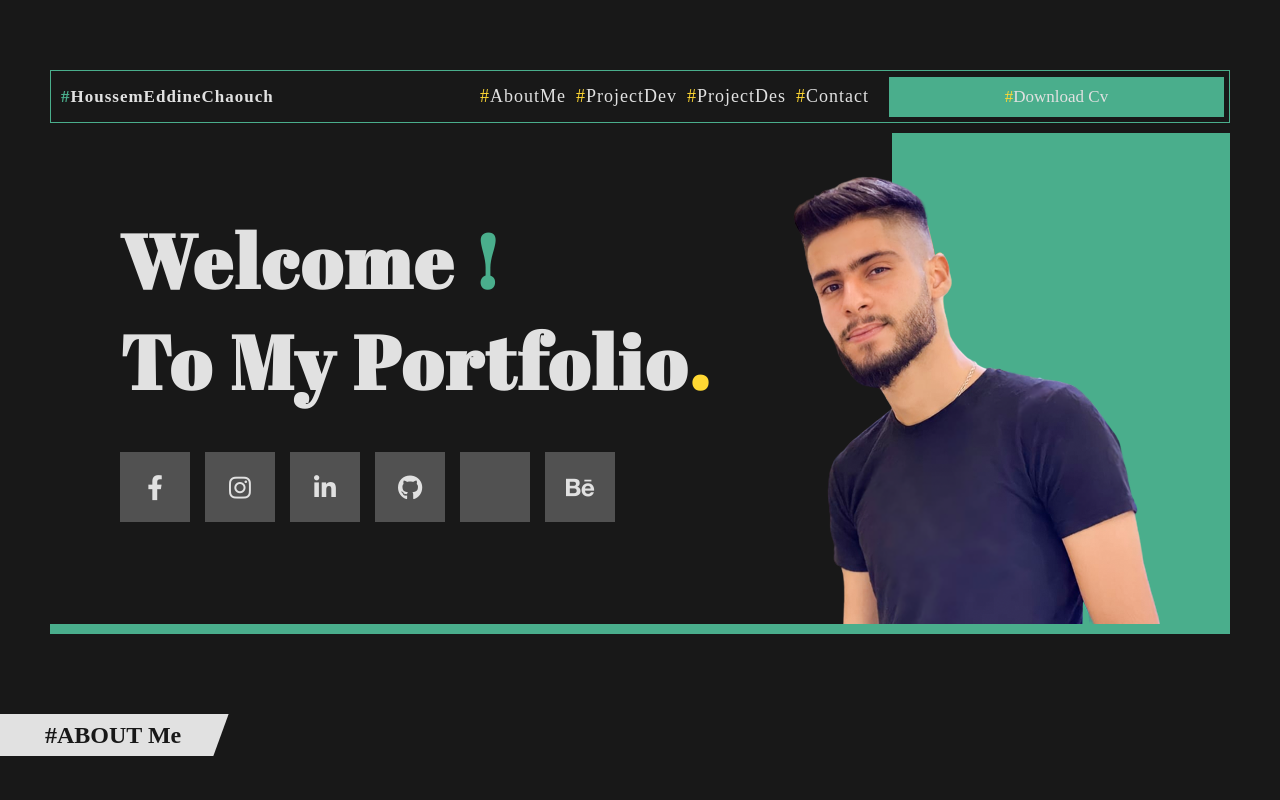
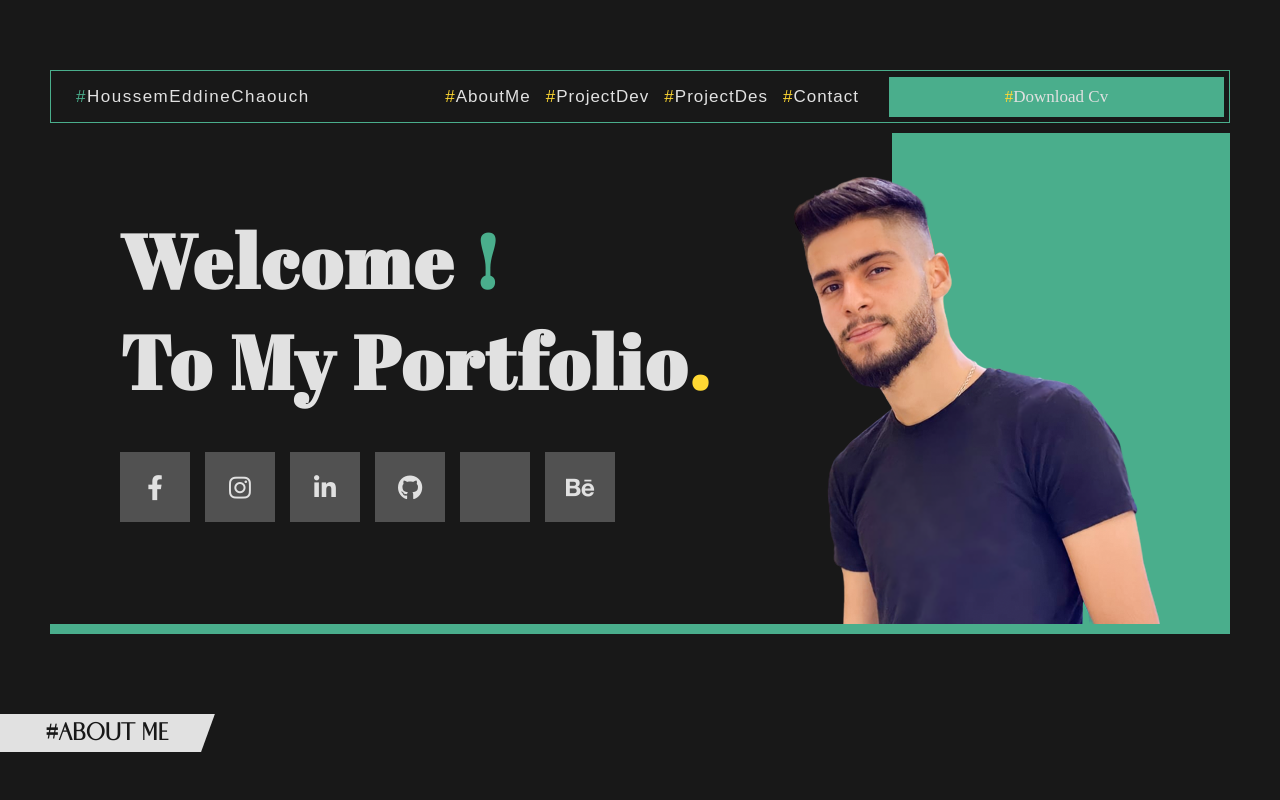
Before and after one commit to HoussemEddineChaouch/MyPortfolio, a plain HTML site: page index.html in a window 1280 px wide. Shown: the top 800 px of the page. Drawn offline with Linux system fonts and the light colour scheme; some icons are missing.

Commit message:
Modifies Fonts

```diff
--- a/css/style.css
+++ b/css/style.css
@@ -1,23 +1,15 @@
 @import url('https://fonts.googleapis.com/css2?family=Abril+Fatface&display=swap');
 @font-face {
-    font-family: Rjadhani-Redular;
-    src: url("/Fonts/Rajdhani/Rajdhani-Regular.ttf") format('ttf');
-     font-display: fallback;
+    font-family: 'Opaline';
+    src: url('../Fonts/opaline/Opaline.ttf') format('truetype');
 }
+
 @font-face {
-    font-family: Rjadhani-Medium;
-    src: url("/Fonts/Rajdhani/Rajdhani-Medium.ttf")  format('ttf');
-    font-display: fallback;
-}
-@font-face {
-    font-family: Rjadhani-Light;
-    src: url("/Fonts/Rajdhani/Rajdhani-Light.ttf")  format('ttf');
-    font-display: fallback;
-}
-@font-face {
-    font-family: Opaline;
-    src: url("/Fonts/opaline/Opaline.ttf")  format('ttf');
-    font-display: fallback;
+    font-family: 'Rajdhani';
+    src: url('../Fonts/Rajdhani/Rajdhani-Bold.ttf') format('truetype'),
+         url('../Fonts/Rajdhani/Rajdhani-Light.ttf') format('truetype'),
+         url('../Fonts/Rajdhani/Rajdhani-Medium.ttf') format('truetype'),
+         url('../Fonts/Rajdhani/Rajdhani-Regular.ttf') format('truetype');
 }
 * {
     box-sizing: border-box;
@@ -56,7 +48,7 @@ html {
 
 body {
     background-color: var(--Background-main-color);
-    font-family: Rjadhani-Redular ;
+    font-family: 'Rajdhani Regular' , sans-serif;
     font-size: 16px;
 }
 .section-title-component {
@@ -73,7 +65,7 @@ body {
     top: 0;
     right: -20px;
     width: 30px;
-    height: calc(100% - 0.04px);
+    height: calc(100% - 0.2px);
     background-color: var(--Classical-color-gray);
     transform: skew(-20deg);
 }
@@ -84,10 +76,10 @@ ul {
     list-style: none;
 }
 h2 {
-    font-family: Opaline;
+    font-family: 'Opaline';
 }
 p {
-    font-family: Rjadhani-Redular  ;
+    font-family: 'Rjadhani Regular' ,
 }
 button {
     border: none;
@@ -110,9 +102,11 @@ button {
 }
 .header .container .logo-text h1 {
     font-size: 17px;
-    letter-spacing: 1px;
+    letter-spacing: 1.5px;
     color: var(--Classical-color-gray);
-    font-family: Rjadhani-Light ;
+    text-indent: 15px;
+    font-weight: 500;
+    font-family: 'Rjadhani Regular' ,
 }
 .header .container .logo-text h1 span {
     color: var(--Classical-color-green);
@@ -122,13 +116,14 @@ button {
     display: flex;
     align-items: center;
     justify-content: end;
-    margin-right: 20px;
-    gap: 10px;
+    margin-right: 30px;
+    gap: 15px;
     font-size: 18px;
     letter-spacing: 1px;
 }
 .header .container .nav li a {
     color: var(--Classical-color-gray);
+    font-size: 17px;
 }
 .header .container .nav li a span {
     color: var(--Classical-color-yellow);
@@ -142,7 +137,7 @@ button {
     padding: 10px 0;
     background-color: var(--Classical-color-green);
     color: var(--Classical-color-gray);
-    font-family: Rjadhani-Medium ;
+    font-family: 'Rajdhani Medium' ;
     font-size: 17px;
     cursor: pointer ;
     transition: var(--Main-Transition);
@@ -424,7 +419,7 @@ button {
     gap: 20px;
     margin-bottom: 15px;
     color: var(--Classical-color-gray);
-    font-family: Rjadhani-Light ;
+    font-family: 'Rajdhani Light' , sans-serif ;
 }
 .portfolio .container .box-volunteering > div .top-left-content img ,
 .portfolio .container .box-volunteering > div .top-right-content img {
@@ -448,7 +443,7 @@ button {
   padding: 10px 20px;
   margin-top: -6px;
   color: var(--Background-main-color);
-  font-family: Rjadhani-Light;
+  font-family: 'Rjadhani Regular' ,
 }
 .portfolio .container .box-volunteering > div  img {
     cursor: pointer;
@@ -503,7 +498,7 @@ h2.section-title-component.Dev ,
     color: var(--Classical-color-green);
 }
 .project-dev .stats-dev .stats-dev-box p {
-    font-family: Rjadhani-Medium ;
+    font-family: 'Rajdhani Medium';
     font-size: 40px;
 }
 .project-dev .stats-dev .stats-dev-box span {
@@ -533,11 +528,15 @@ h2.section-title-component.Dev ,
     font-size: 25px;
     margin-bottom: 5px;
     color: var(--Classical-color-green);
+    font-family: 600;
+    font-family: 'Rajdhani Medium',
 }
 .project-dev .container .dev-box .info h4 {
     color: var(--Classical-color-gray);
-    font-family: Rjadhani-Light;
     margin-bottom: 20px;
+    font-weight: 500;
+    font-family: 'Rjadhani Light',
+
 }
 .project-dev .container .dev-box .info h4 span.hachtage {
     color: var(--Classical-color-yellow);
@@ -707,7 +706,7 @@ h2.section-title-component.Dev ,
     padding: 15px;
     caret-color: var(--Classical-color-green);
     color: var(--Classical-color-gray);
-    font-family: Rjadhani-Medium;
+    font-family: 'Rajdhani Regular';
 }
 .contact-me .container .right-content form input::placeholder ,
 .contact-me .container .right-content form textarea::placeholder
@@ -718,7 +717,8 @@ h2.section-title-component.Dev ,
 .contact-me .container .right-content form textarea:focus {
     outline: none;
     color: var(--Classical-color-gray);
-    font-family: Rjadhani-Medium;
+    font-weight: 500;
+    font-family: 'Rajdhani Regular';
 }
 .contact-me .container .right-content form textarea {
     height: 124px;
@@ -767,7 +767,9 @@ h2.section-title-component.Dev ,
     text-align: center;
     background-color: var(--Classical-color-green);
     color: var(--Classical-color-gray);
-    font-family: Rjadhani-Light ;
+    font-weight: 500;
+    letter-spacing: 0.5px;
+    font-family: 'Rajdhani Light' ;
 }
 .footer h4 span:first-child {
     color: var(--Classical-color-yellow);
```
